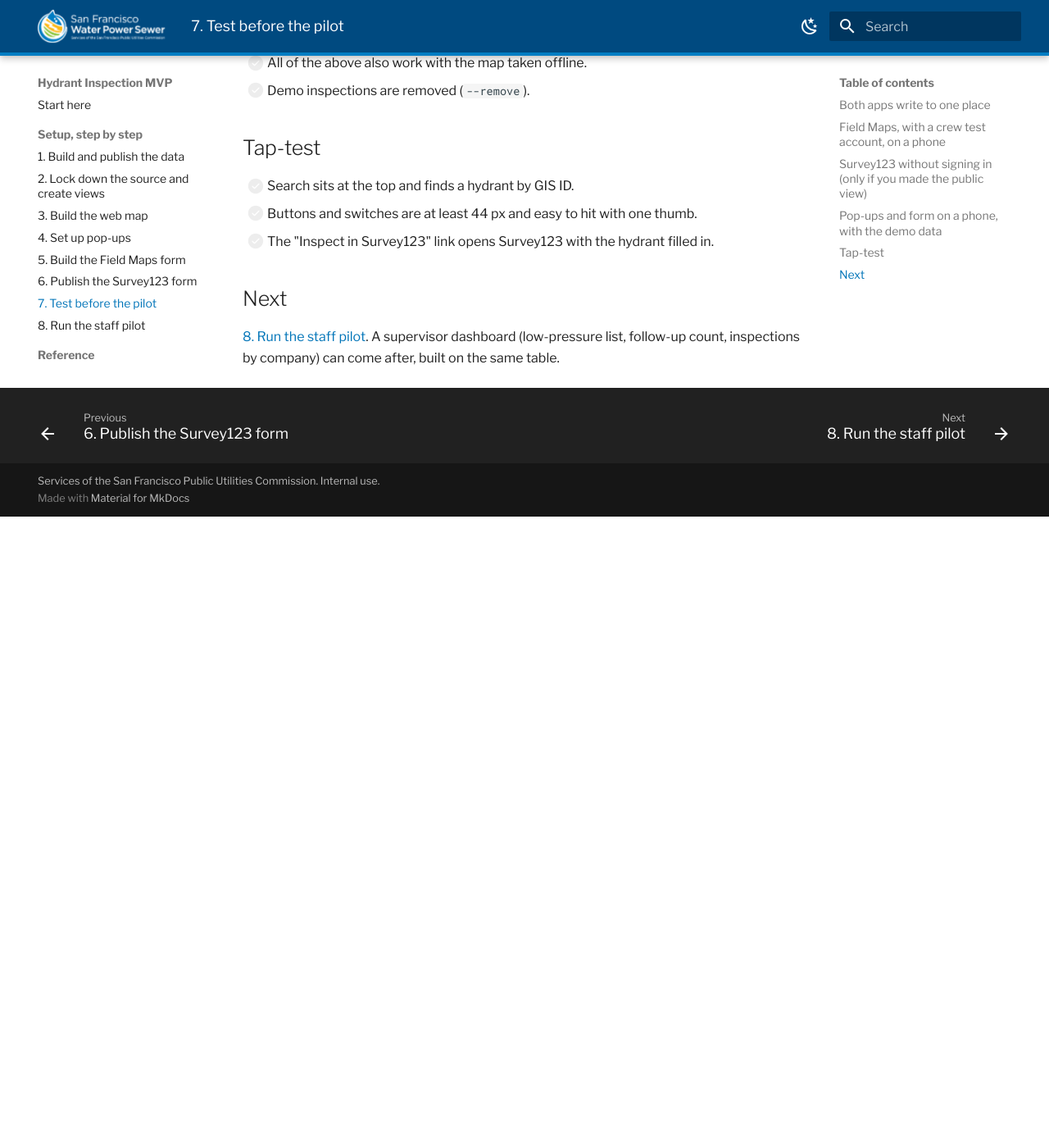
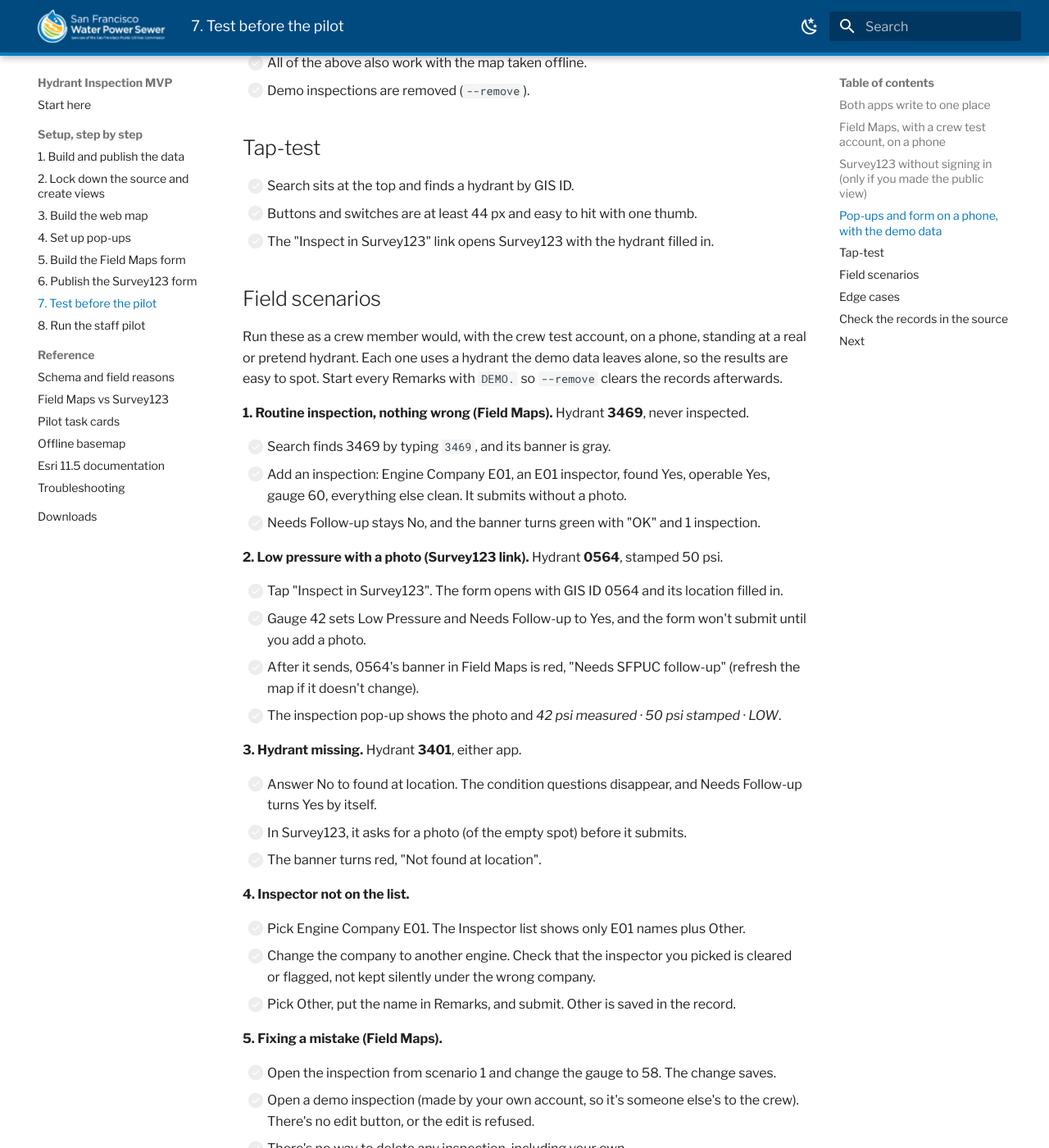
Before and after one commit to sstasio/sfpuc-hydrant-mvp, an MkDocs documentation site: the page built from docs/setup/07-test.md, in a window 1280 px wide and 1400 px high, scrolled down 1931 px. Shown: the whole window at 82% size. Built offline with MkDocs 1.6.1 and Material for MkDocs 9.7.7, drawn with Linux system fonts in a browser that asks for light colours; before the commit the page ends 2561 px from its top, so only the background shows below that; some of the changed text lies outside the part shown.

Commit message:
Add field scenarios, edge cases and source checks to the test page
Co-Authored-By: Claude Opus 5.5 (1M context) <noreply@anthropic.com>
Claude-Session: https://claude.ai/code/session_01WcX7gz835Uu2NoHiASCWjE

```diff
--- a/docs/setup/07-test.md
+++ b/docs/setup/07-test.md
@@ -62,6 +62,74 @@ Load the [demo inspections](04-popups.md#load-demo-inspections) first. Save the
 - [ ] Buttons and switches are at least 44 px and easy to hit with one thumb.
 - [ ] The "Inspect in Survey123" link opens Survey123 with the hydrant filled in.
 
+## Field scenarios
+
+Run these as a crew member would, with the crew test account, on a phone, standing at a real or pretend hydrant. Each one uses a hydrant the demo data leaves alone, so the results are easy to spot. Start every Remarks with `DEMO.` so `--remove` clears the records afterwards.
+
+**1. Routine inspection, nothing wrong (Field Maps).** Hydrant **3469**, never inspected.
+
+- [ ] Search finds 3469 by typing `3469`, and its banner is gray.
+- [ ] Add an inspection: Engine Company E01, an E01 inspector, found Yes, operable Yes, gauge 60, everything else clean. It submits without a photo.
+- [ ] Needs Follow-up stays No, and the banner turns green with "OK" and 1 inspection.
+
+**2. Low pressure with a photo (Survey123 link).** Hydrant **0564**, stamped 50 psi.
+
+- [ ] Tap "Inspect in Survey123". The form opens with GIS ID 0564 and its location filled in.
+- [ ] Gauge 42 sets Low Pressure and Needs Follow-up to Yes, and the form won't submit until you add a photo.
+- [ ] After it sends, 0564's banner in Field Maps is red, "Needs SFPUC follow-up" (refresh the map if it doesn't change).
+- [ ] The inspection pop-up shows the photo and *42 psi measured · 50 psi stamped · LOW*.
+
+**3. Hydrant missing.** Hydrant **3401**, either app.
+
+- [ ] Answer No to found at location. The condition questions disappear, and Needs Follow-up turns Yes by itself.
+- [ ] In Survey123, it asks for a photo (of the empty spot) before it submits.
+- [ ] The banner turns red, "Not found at location".
+
+**4. Inspector not on the list.**
+
+- [ ] Pick Engine Company E01. The Inspector list shows only E01 names plus Other.
+- [ ] Change the company to another engine. Check that the inspector you picked is cleared or flagged, not kept silently under the wrong company.
+- [ ] Pick Other, put the name in Remarks, and submit. Other is saved in the record.
+
+**5. Fixing a mistake (Field Maps).**
+
+- [ ] Open the inspection from scenario 1 and change the gauge to 58. The change saves.
+- [ ] Open a demo inspection (made by your own account, so it's someone else's to the crew). There's no edit button, or the edit is refused.
+- [ ] There's no way to delete any inspection, including your own.
+
+**6. Two companies at one hydrant.** Hydrant **3469** again, a day later.
+
+- [ ] Add a second inspection with a different engine company, an inspection date one day after scenario 1, and Corrosion Yes. Both inspections show under 3469, newest first.
+- [ ] The banner follows the newest one: it shows the new date and company and "2 inspections".
+
+**7. No signal (Survey123 only).** The Field Maps offline test waits on the basemap; this one doesn't.
+
+- [ ] Put the phone in airplane mode, open the survey from the Survey123 app for hydrant 0564, and submit. It waits in the Outbox.
+- [ ] Turn airplane mode off and send the Outbox. The record arrives once, not twice.
+
+## Edge cases
+
+- [ ] Open the survey from its plain link, not from a hydrant. GIS ID is blank and the form won't submit, and the hint tells you to open it from the pop-up.
+- [ ] A gauge of 400 is refused with "Enter 0 to 300 psi". So is a negative number.
+- [ ] Caps Missing of 4 is refused. Caps Missing of 1 sets Needs Follow-up to Yes.
+- [ ] Gauge equal to the stamped pressure (60 at 3469) leaves Low Pressure at No. A blank gauge also leaves it at No.
+- [ ] Turning Needs Follow-up back to No by hand sticks, and the photo is no longer required.
+- [ ] A long remark (a few paragraphs) saves without being cut short in the pop-up.
+- [ ] Searching `291` without the leading zero either finds 0291 or shows nothing. Note which, since crews will type it both ways.
+- [ ] Sign in to Field Maps with an account that isn't in the MVP test group. The map doesn't appear in its list.
+
+## Check the records in the source
+
+After the scenarios, open the **source** layer's inspections table in Map Viewer (as yourself) and look at the new records:
+
+- [ ] Each one sits under the right hydrant, so its `hydrantguid` matches that hydrant's GlobalID.
+- [ ] Lat and Lon are in degrees (about 37.78 and -122.40), not large numbers in meters.
+- [ ] `created_user` is the crew test account for the Field Maps records, and for Survey123 records sent through the field view.
+- [ ] Inspection dates and times match when you did them, not shifted by 7 or 8 hours.
+- [ ] The marking and issue fields read Yes or No. Blanks are fine only on the "not found" record.
+- [ ] Nothing shows up twice.
+- [ ] When you're done, run `--remove`, or delete the `DEMO.` records in the source.
+
 ## Next
 
 [8. Run the staff pilot](08-pilot.md). A supervisor dashboard (low-pressure list, follow-up count, inspections by company) can come after, built on the same table.
```
